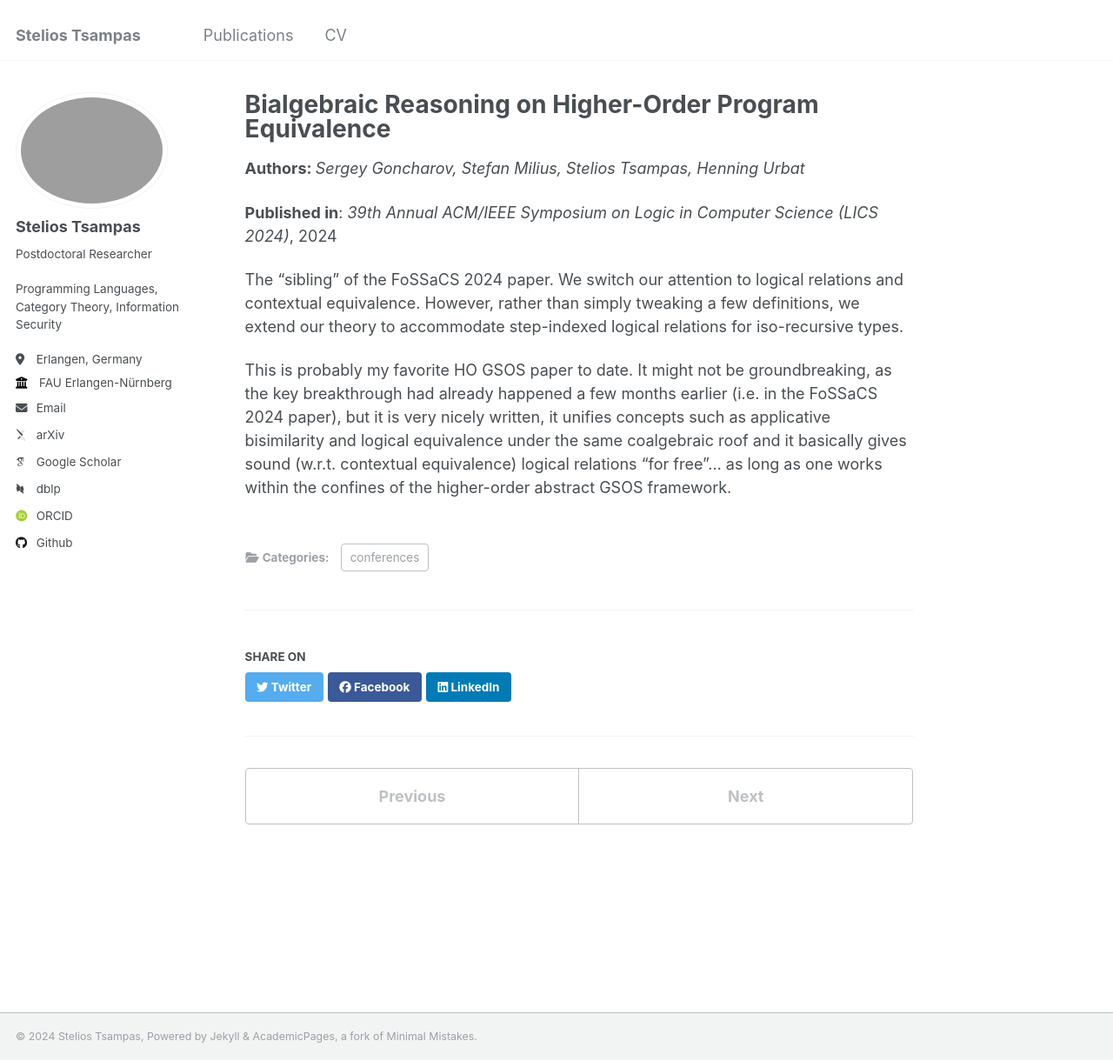
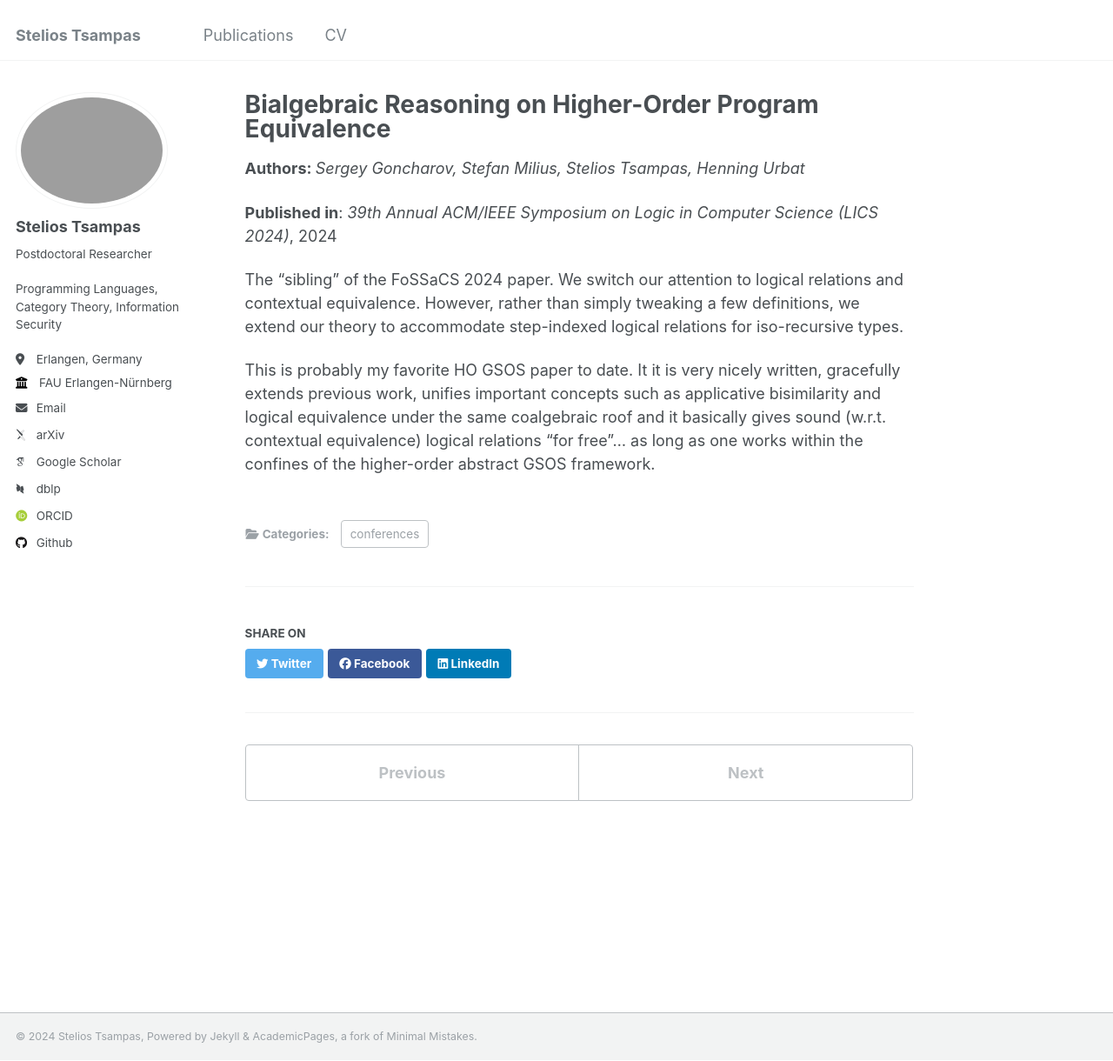
Before and after one commit to stelios-tau/stelios-tau.github.io, a Jekyll site: the page built from _publications/2024-logical-relations.md, in a window 1280 px wide and 1220 px high. Shown: the whole window at 87% size. Built offline with Jekyll 4.4.1, drawn with Linux system fonts in a browser that asks for light colours; some web fonts are replaced.

Commit message:
Small rewrite

```diff
--- a/_publications/2024-logical-relations.md
+++ b/_publications/2024-logical-relations.md
@@ -12,4 +12,4 @@ paperurl: 'https://dl.acm.org/doi/10.1145/3661814.3662099'
 
 The "sibling" of the FoSSaCS 2024 paper. We switch our attention to logical relations and contextual equivalence. However, rather than simply tweaking a few definitions, we extend our theory to accommodate step-indexed logical relations for iso-recursive types.
 
-This is probably my favorite HO GSOS paper to date. It might not be groundbreaking, as the key breakthrough had already happened a few months earlier (i.e. in the FoSSaCS 2024 paper), but it is very nicely written, it unifies concepts such as applicative bisimilarity and logical equivalence under the same coalgebraic roof and it basically gives sound (w.r.t. contextual equivalence) logical relations "for free"... as long as one works within the confines of the higher-order abstract GSOS framework.
+This is probably my favorite HO GSOS paper to date. It it is very nicely written, gracefully extends previous work, unifies important concepts such as applicative bisimilarity and logical equivalence under the same coalgebraic roof and it basically gives sound (w.r.t. contextual equivalence) logical relations "for free"... as long as one works within the confines of the higher-order abstract GSOS framework.
```
Also changed, not shown: _publications/2025-call-by-push-value.md (+1 -1 lines).
